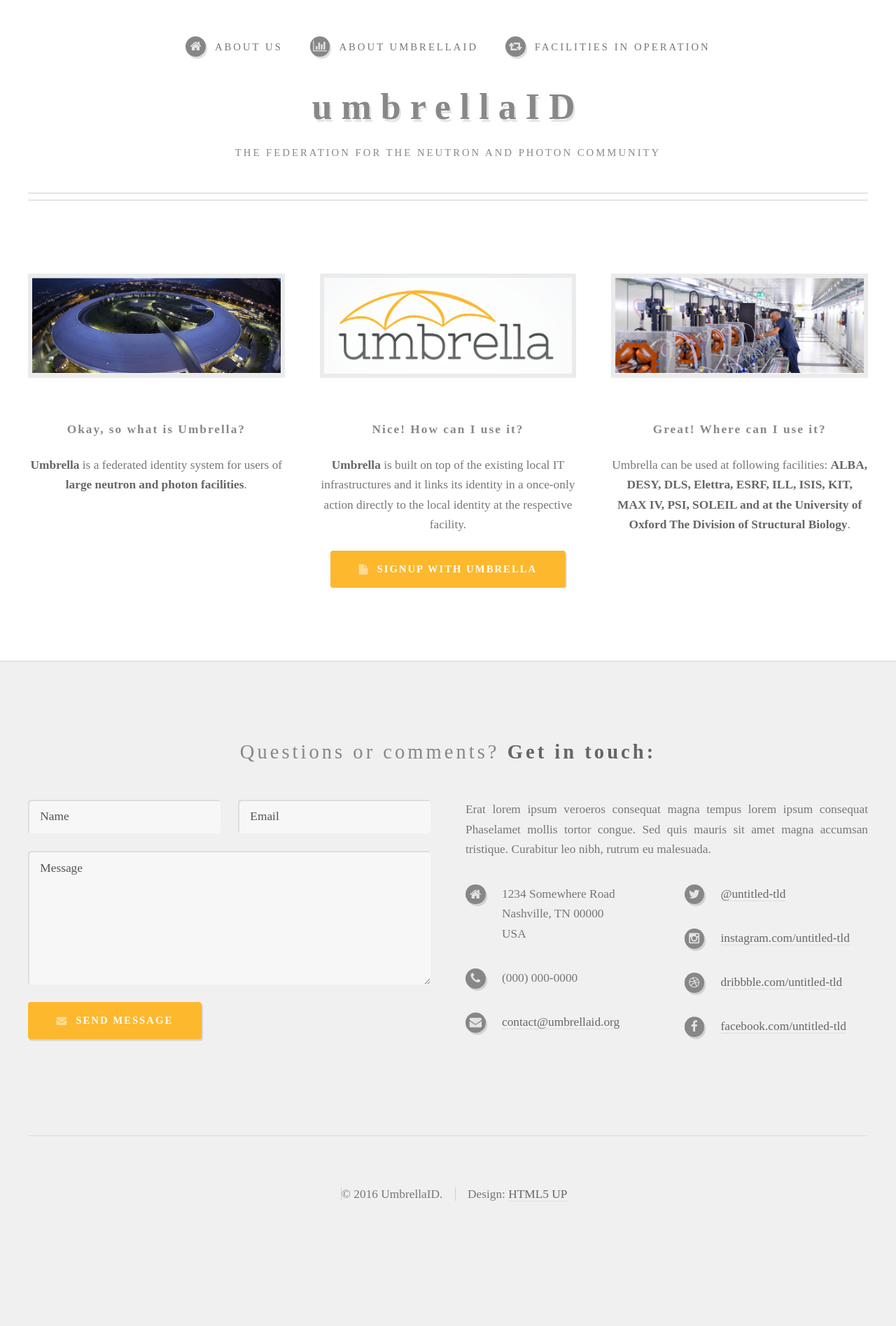
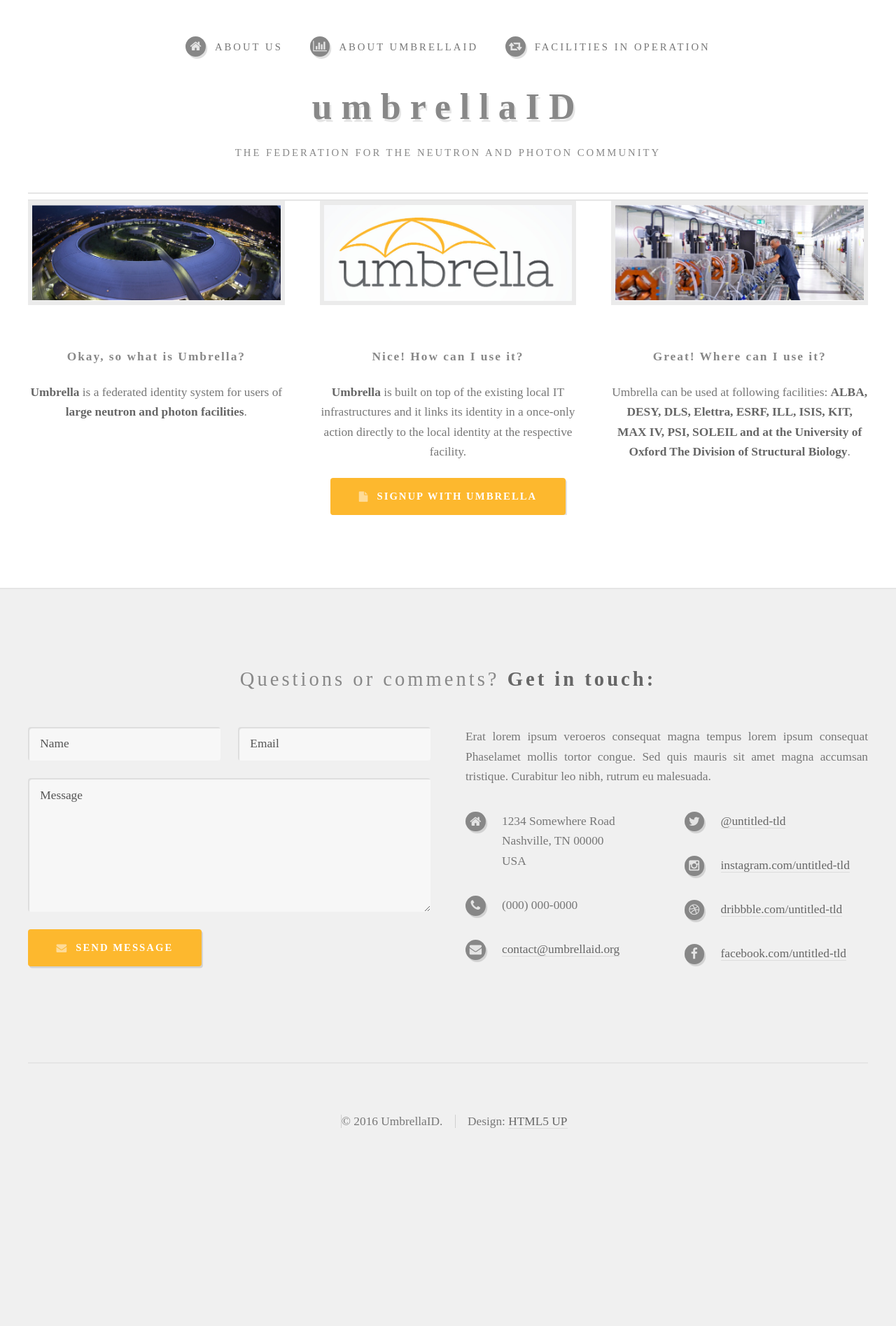
Before and after one commit to flowedback/flowedback.github.io, a Jekyll site: the page built from index.html, in a window 1280 px wide. Shown: the whole page at 70% size. Built offline with Jekyll 4.4.1, drawn with Linux system fonts in a browser that asks for light colours; some web fonts are replaced; after the commit the page ends 1791 px from its top, so only the background shows below that.

Commit message:
Update main.css

```diff
--- a/assets/css/main.css
+++ b/assets/css/main.css
@@ -1858,7 +1858,7 @@
 			}
 
 			#main-wrapper {
-				padding: 6em 0 6em 0;
+				padding: 0em 0 6em 0;
 			}
 
 			#footer-wrapper {
```
